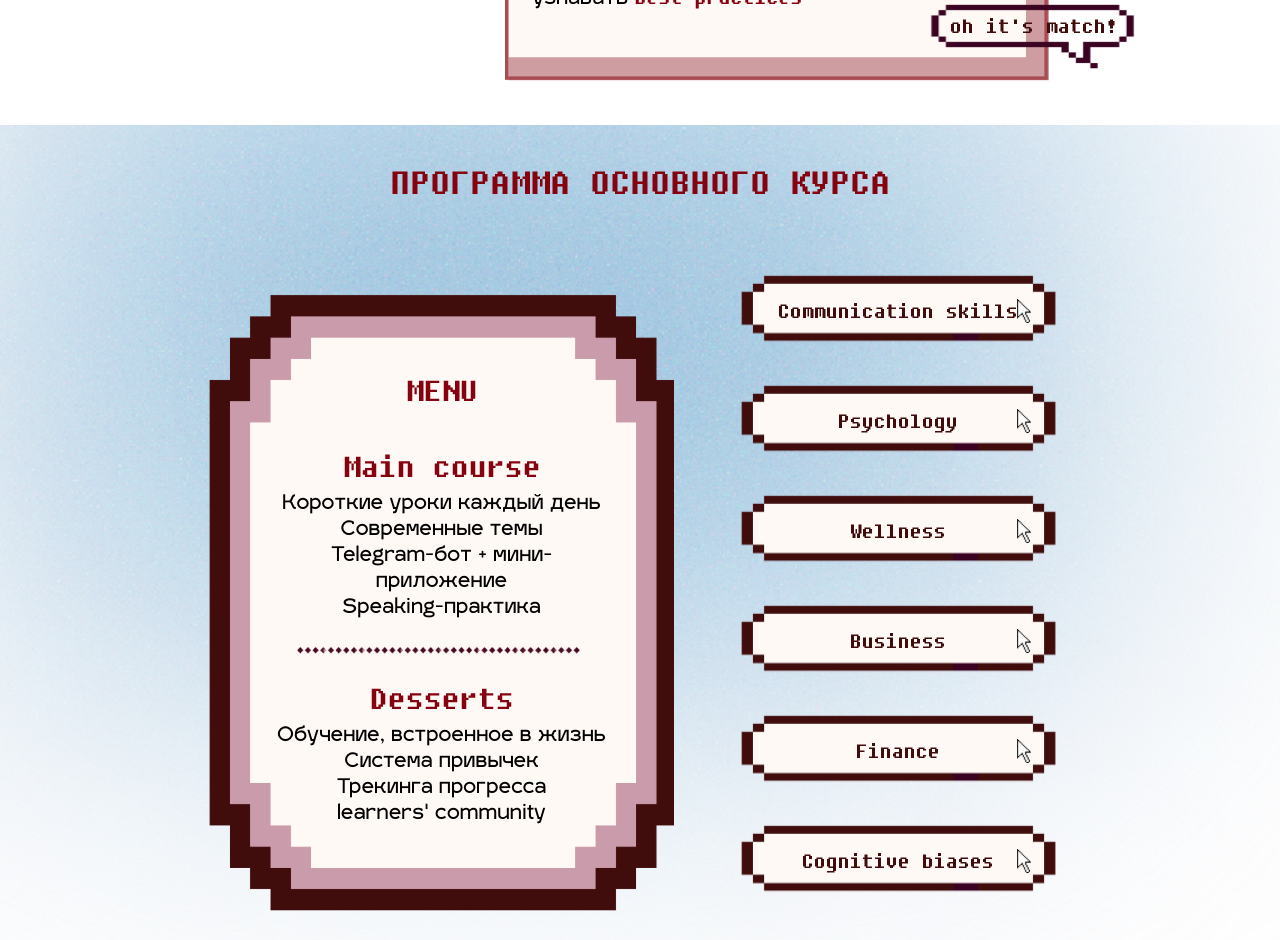
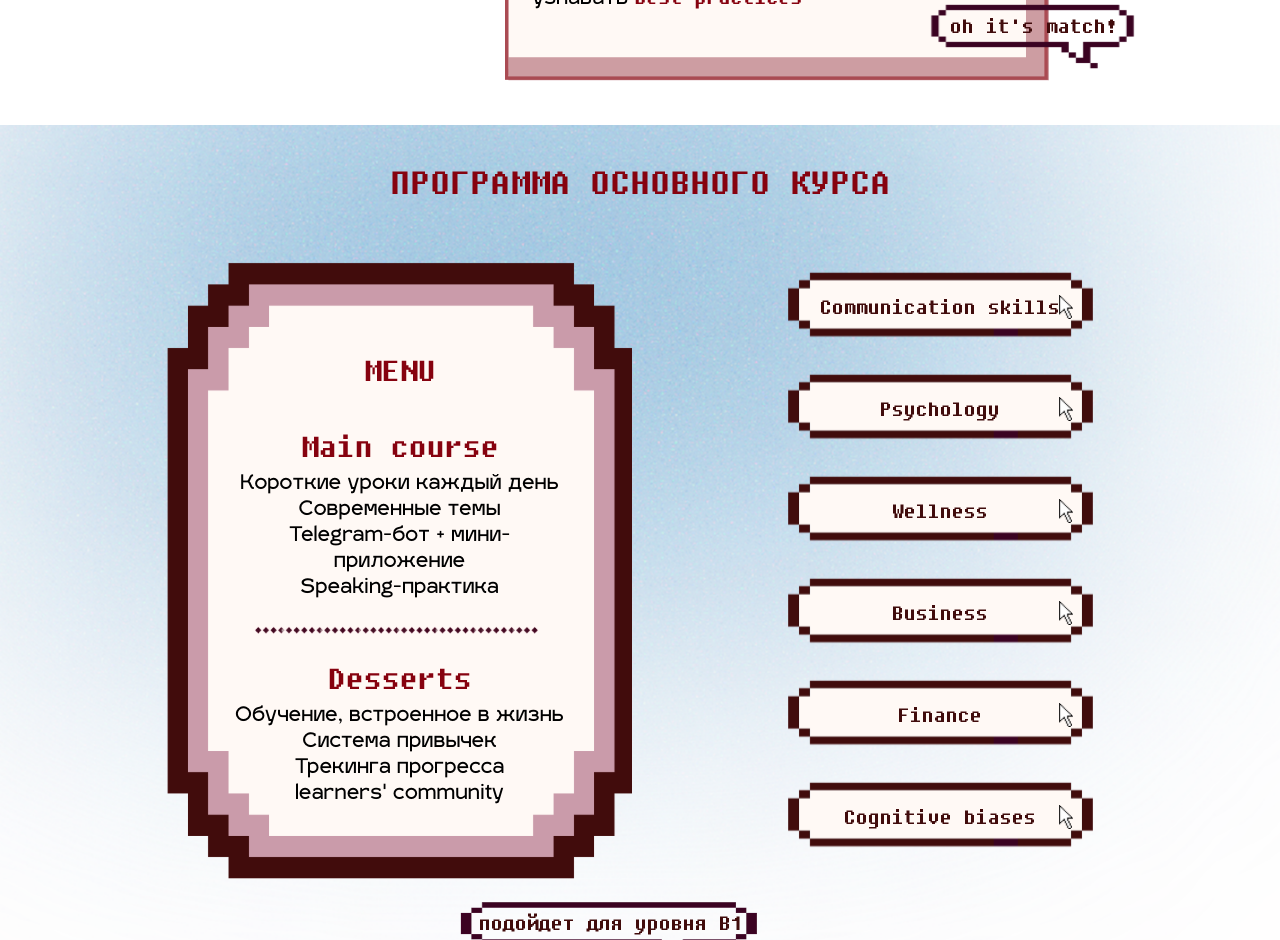
Before and after one commit to aekolesovv/update-frontend, a Next.js app: page / in a window 1280 px wide. Shown: the part 1860-2800 px from the top of the page. Built offline with nearby package versions, Linux system fonts and the light colour scheme.

Commit message:
minor updated

```diff
--- a/src/components/blocks/Features/Features.tsx
+++ b/src/components/blocks/Features/Features.tsx
@@ -155,11 +155,13 @@ export const Features: FC = () => {
                     </div>
                 </div>
             </div>
-            <Tag
-                text="подойдет для уровня В1"
-                width={315}
-                height={139}
-            />
+            <div className={styles.tag_wrapper}>
+                <Tag
+                    text="подойдет для уровня В1"
+                    width={315}
+                    height={159}
+                />
+            </div>
         </div>
     );
 };
--- a/src/components/blocks/Features/style.module.scss
+++ b/src/components/blocks/Features/style.module.scss
@@ -1,10 +1,9 @@
 .container {
     width: 100%;
-    max-width: 1440px;
+    // max-width: 1440px;
     position: relative;
-    min-height: 700px;
     margin: 0 auto;
-    padding: 37px 0 33px 0;
+    padding: 37px 0 105px 0;
     background-image: url('../../../images/components/gradient.png');
     background-size: cover;
     background-position: center;
@@ -34,15 +33,14 @@
     display: flex;
     justify-content: center;
     align-items: flex-start;
-    gap: 50px;
-    padding: 0 75px;
+    gap: 134px;
     box-sizing: border-box;
 }
 
 .plate_wrapper {
     position: relative;
     width: 465px;
-    height: 683px;
+    height: 620px;
     flex-shrink: 0;
 }
 
@@ -61,7 +59,7 @@
     right: 0;
     bottom: 0;
     z-index: 1;
-    padding: 80px 65px;
+    padding: 60px 65px;
     box-sizing: border-box;
     display: flex;
     flex-direction: column;
@@ -141,7 +139,7 @@
 .button_item {
     position: relative;
     width: 347px;
-    height: 98px;
+    height: 90px;
     box-sizing: border-box;
 }
 
@@ -176,6 +174,13 @@
     z-index: 1;
     width: 14px;
     height: 24px;
+}
+
+.tag_wrapper {
+    position: absolute;
+    bottom: -20px;
+    right: 40%;
+    z-index: 10;
 }
 
 // @media screen and (max-width: 1023px) {
--- a/src/components/blocks/Tariffs/Tariffs.tsx
+++ b/src/components/blocks/Tariffs/Tariffs.tsx
@@ -2,6 +2,7 @@ import Image from 'next/image';
 import { FC, ReactNode } from 'react';
 import styles from './style.module.scss';
 import computerImage from '../../../images/components/computer.svg';
+import cherryImage from '../../../images/logo/cherry.svg';
 import { CustomButton } from '@/components/custom_components/CustomButton/CustomButton';
 
 interface TariffCardData {
@@ -22,7 +23,6 @@ const tariffData: TariffCardData[] = [
             <CustomButton
                 buttonText="Записаться"
                 type="button"
-                showArrow={true}
                 showCursor={true}
             />
         ),
@@ -36,7 +36,6 @@ const tariffData: TariffCardData[] = [
             <CustomButton
                 buttonText="Записаться"
                 type="button"
-                showArrow={true}
             />
         ),
     },
@@ -64,12 +63,36 @@ export const Tariffs: FC = () => {
                             <h3 className={styles.card_title}>{tariff.title}</h3>
                             <span className={styles.card_tag}>{tariff.tag}</span>
                             <p className={styles.card_features}>
-                                {tariff.features.split('\n').map((line, i) => (
-                                    <span key={i}>
-                                        {line}
-                                        {i < tariff.features.split('\n').length - 1 && <br />}
-                                    </span>
-                                ))}
+                                {tariff.features.split('\n').map((line, i, lines) => {
+                                    const isLastLine = i === lines.length - 1;
+                                    const hasCherry = line.includes('cherry on top');
+
+                                    if (hasCherry) {
+                                        const parts = line.split('cherry on top');
+                                        return (
+                                            <span key={i}>
+                                                {parts[0]}
+                                                cherry on top{' '}
+                                                <Image
+                                                    src={cherryImage}
+                                                    alt=""
+                                                    width={20}
+                                                    height={20}
+                                                    style={{ display: 'inline-block', verticalAlign: 'middle' }}
+                                                />
+                                                {parts[1]}
+                                                {!isLastLine && <br />}
+                                            </span>
+                                        );
+                                    }
+
+                                    return (
+                                        <span key={i}>
+                                            {line}
+                                            {!isLastLine && <br />}
+                                        </span>
+                                    );
+                                })}
                             </p>
                             <div className={styles.card_price}>{tariff.price}</div>
                             {tariff.button}
--- a/src/components/custom_components/CustomButton/CustomButton.tsx
+++ b/src/components/custom_components/CustomButton/CustomButton.tsx
@@ -50,7 +50,7 @@ export const CustomButton: FC<ICustomButton> = ({
 
     return (
         <button
-            className={`${styles.button} ${className ? className : ''}`}
+            className={`${styles.button} ${showArrow ? styles.button_with_arrow : ''} ${className ? className : ''}`}
             disabled={disabled}
             type={type}
             onClick={handleButtonClick}
--- a/src/components/custom_components/CustomButton/style.module.scss
+++ b/src/components/custom_components/CustomButton/style.module.scss
@@ -37,10 +37,15 @@
     white-space: nowrap;
 }
 
+.button_with_arrow .button_text {
+    padding-right: 10px;
+}
+
 .button_arrow {
     position: relative;
     z-index: 1;
     flex-shrink: 0;
+    padding: 10px 25px 0 0;
 }
 
 .button_cursor {
```
